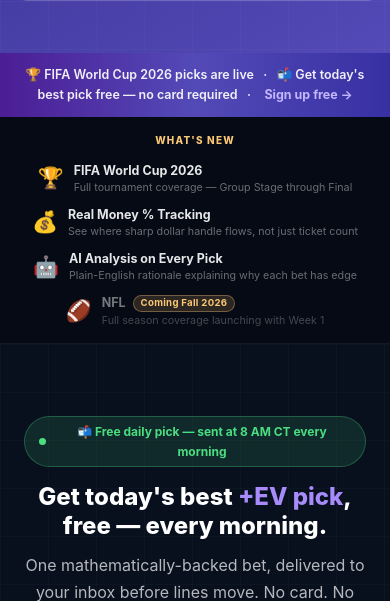
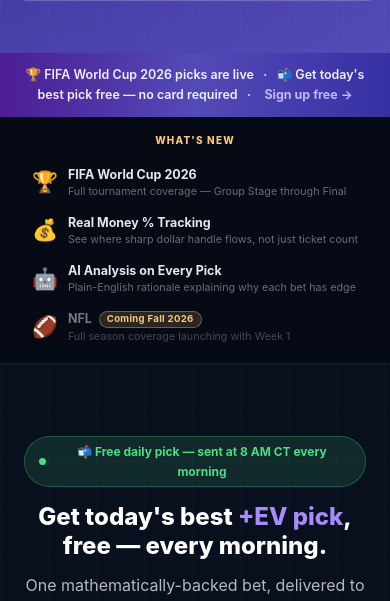
Before and after one commit to tailnixpix/posit-ev, a FastAPI app: page / in a window 390 px wide. Shown: the part 3036-3637 px from the top of the page. Run offline with FastAPI, Linux system fonts and the light colour scheme; data that the repository does not hold is empty.

Commit message:
ui: fix What's New item bunching on wrap
Replaces flex divider elements with CSS border-right on each item so
separators only appear between items on the same row. Items on a
wrapped second row no longer bunch against each other.

Co-Authored-By: Claude Sonnet 4.6 <noreply@anthropic.com>

```diff
--- a/web/templates/index.html
+++ b/web/templates/index.html
@@ -614,21 +614,17 @@ main { max-width: none; padding: 0; }
   align-items: center;
   justify-content: center;
   flex-wrap: wrap;
-  gap: 0;
+  gap: 6px 0;
 }
 .wn-item {
   display: flex;
   align-items: center;
   gap: 10px;
-  padding: 0 20px;
-}
-.wn-item:first-child { padding-left: 0; }
-.wn-divider {
-  width: 1px;
-  height: 32px;
-  background: rgba(255,255,255,0.08);
-  flex-shrink: 0;
-}
+  padding: 8px 20px;
+  border-right: 1px solid rgba(255,255,255,0.08);
+}
+.wn-item:last-child { border-right: none; }
+.wn-divider { display: none; }
 .wn-icon {
   font-size: 1.3rem;
   flex-shrink: 0;
@@ -663,9 +659,8 @@ main { max-width: none; padding: 0; }
 .wn-item-soon .wn-sub   { color: rgba(255,255,255,0.25); }
 @media (max-width: 768px) {
   .whats-new-inner { flex-direction: column; gap: 14px; padding: 16px 0; }
-  .whats-new-items { gap: 12px; }
-  .wn-item { padding: 0; }
-  .wn-divider { display: none; }
+  .whats-new-items { gap: 8px 0; flex-direction: column; align-items: flex-start; }
+  .wn-item { padding: 4px 0; border-right: none; }
 }
 
 /* ── Newsletter ───────────────────────────────────────────────────── */
```
